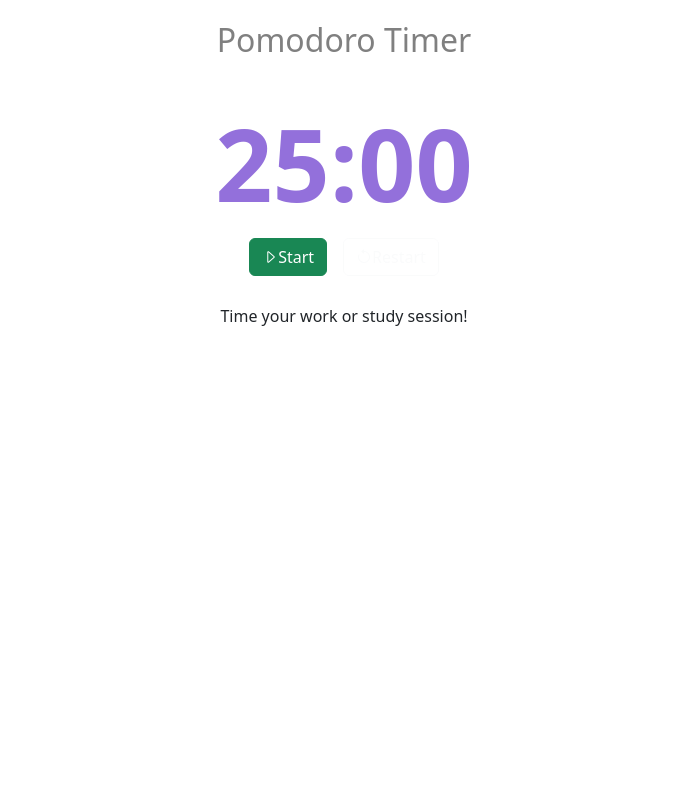
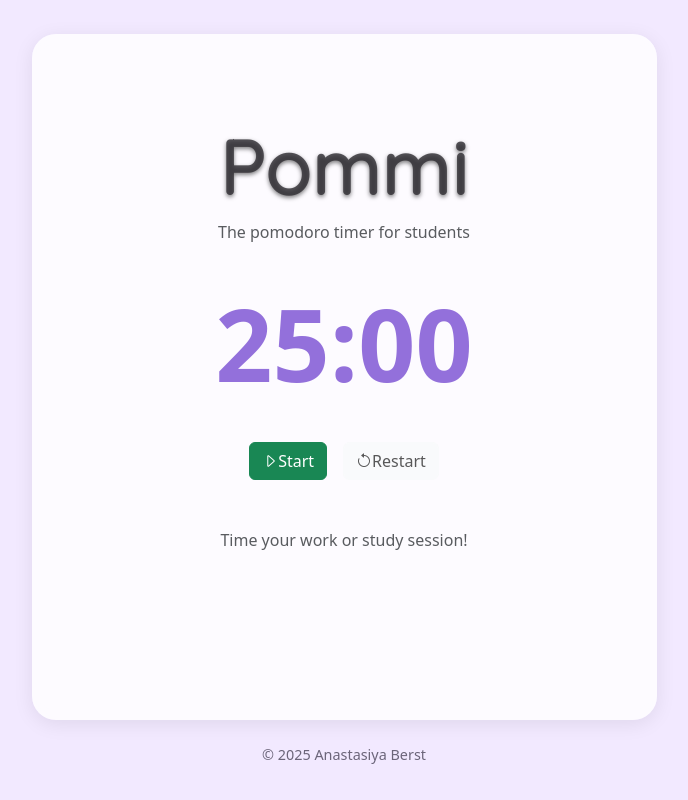
Before and after one commit to anaberst/pommi, a React (Vite) app in the folder react-app/: page / in a window 1280 px wide. Shown: the whole page, without its empty margins (296-984 px from the left). Built offline with nearby package versions, Linux system fonts and the light colour scheme; no server answers.

Commit message:
Give app a full makeover: new name, title, descriptive text, center aligned components, white overlay, background color, footer, icon

```diff
--- a/react-app/index.html
+++ b/react-app/index.html
@@ -2,12 +2,14 @@
 <html lang="en">
   <head>
     <meta charset="UTF-8" />
-    <link rel="icon" type="image/svg+xml" href="/vite.svg" />
+    <link rel="icon" type="image/png" href="/icon.png" />
     <meta name="viewport" content="width=device-width, initial-scale=1.0" />
-    <title>Pomodoro Timer</title>
+    <title>Pommi</title>
   </head>
   <body>
     <div id="root"></div>
     <script type="module" src="/src/main.tsx"></script>
   </body>
 </html>
+
+<link href="https://fonts.googleapis.com/css2?family=Quicksand&display=swap" rel="stylesheet">
--- a/react-app/src/App.tsx
+++ b/react-app/src/App.tsx
@@ -14,12 +14,13 @@ import IllustrationDisplay from "./components/IllustrationDisplay";
 // add in caching/settings memory?
 // add in spacebar functionality to pause/resume?
 // change start to "resume" when paused?
+// add functionality to click out of modals
 
 const App = () => {
   const startColor = "btn-success";
   const pauseColor = "btn-info";
   const restartColor = "btn-light";
-  const restartDisabledColor = "btn-outline-light disabled";
+  const restartDisabledColor = "btn-light disabled";
 
   const startText = "Start";
   const pauseText = "Pause";
@@ -82,22 +83,79 @@ const App = () => {
   };
 
   return (
-    <>
-      <h2
-        className="container d-flex justify-content-center align-items-center"
-        style={{ color: "Grey", minHeight: "10vh" }}
+  <div
+  style={{
+    minHeight: "100vh",
+    width: "100%",
+    backgroundColor: "#f2e9ff",
+    display: "flex",
+    justifyContent: "center",
+    alignItems: "center",
+    padding: "2rem",
+  }}
 >
-        Pomodoro Timer
-      </h2>
+
+    {/* Center column that holds overlay and footer */}
+    <div
+      style={{
+        width: "100%",
+        maxWidth: "650px",
+        display: "flex",
+        flexDirection: "column",
+        alignItems: "center",
+      }}
+    >
+
+  {/* White Overlay */}
+  <div
+  style={{
+    backgroundColor: "rgba(255, 255, 255, 0.8)",
+    backdropFilter: "blur(8px)",
+    borderRadius: "24px",
+    padding: "2.5rem",
+    width: "100%",
+    maxWidth: "625px",
+    boxShadow: "0 4px 20px rgba(0,0,0,0.08)",
+  }}
+>
+
+    <div className="container py-5" style={{ maxWidth: "700px"}}>
+
+      {/* Title */}
+      <h1
+        className="display-4 fw-bold text-center mb-2"
+        style={{
+          fontFamily: "'Quicksand', sans-serif",
+          fontSize: "75px",
+          color: "#2f2c33ce",
+          letterSpacing: "1.5px",
+          textShadow: "0 2px 4px rgba(0, 0, 0, 0.5)",
+        }}
+      >
+        Pommi
+      </h1>
+
+      {/* Subtitle */}
+      <p
+        className="text-center text-muted mb-4"
+      >
+      The pomodoro timer for students
+      </p>
+
+      {/* Timer */}
+      <div className="d flex justify-content-center mb-4">
         <Timer
           autoStart={false}
-        className="d-flex justify-content-center timer-display"
+          className="timer-display"
           controlled={false}
           countdownRef={timerRef}
           date={timeLeft}
           renderer={timerRenderer}
         />
-      <div className="d-flex justify-content-center gap-3">
+      </div>
+
+      {/* Controls */}
+      <div className="d-flex justify-content-center gap-3 mb-5">
         <Controls
           color={isRunning === false ? startColor : pauseColor}
           onClick={isRunning === false ? handleStart : handlePause}
@@ -114,17 +172,40 @@ const App = () => {
           {restartText}
         </Controls>
       </div>
+
+      {/* Confirmation Pop-up */}
       {showModal && (
         <ConfirmModal onCancel={handleCancelModal} onConfirm={handleRestart} />
       )}
-      <div
-        className="container d-flex justify-content-center align-items-center"
+
+      {/* Study Fact */}
+      <p
+        className="text-center text-muted mb-4"
         style={{ minHeight: "10vh" }}
       >
         Time your work or study session!
+      </p>
+
+      {/* Study Illustration */}
+      <div className="d-flex justify-content-center">
+        <IllustrationDisplay theme={"study-space"} />
       </div>
-      <IllustrationDisplay theme={"study-space"}/>
-    </>
+    </div>
+  </div>
+
+    {/* Footer */}
+    <footer
+      style={{
+        marginTop: "1.5rem",
+        color: "#4a4458",
+        fontSize: "0.9rem",
+        opacity: 0.8,
+      }}
+    >
+      © {new Date().getFullYear()} Anastasiya Berst
+    </footer>
+    </div>
+  </div>
   );
 };
 
--- a/react-app/src/components/Timer.tsx
+++ b/react-app/src/components/Timer.tsx
@@ -21,7 +21,7 @@ const Timer = ({
 }: Props) => {
   return (
     <div
-      className={className}
+      className={`${className} d-flex justify-content-center align-items-center`}
       style={{
         fontSize: "100px",
         fontWeight: "bold",
```
Also changed, not shown: react-app/icon.png (added). Lines whose indentation alone changed are shown as unchanged.
